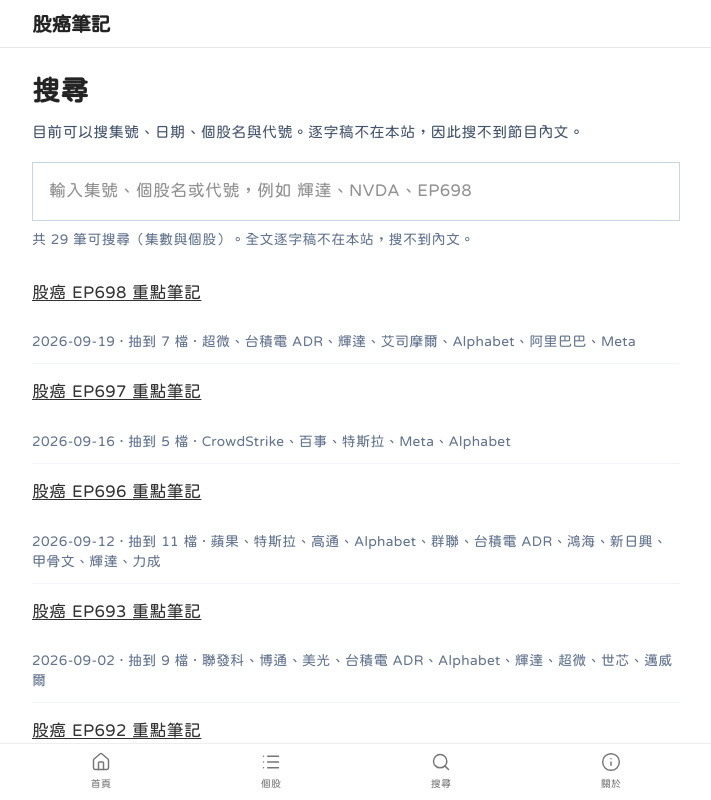
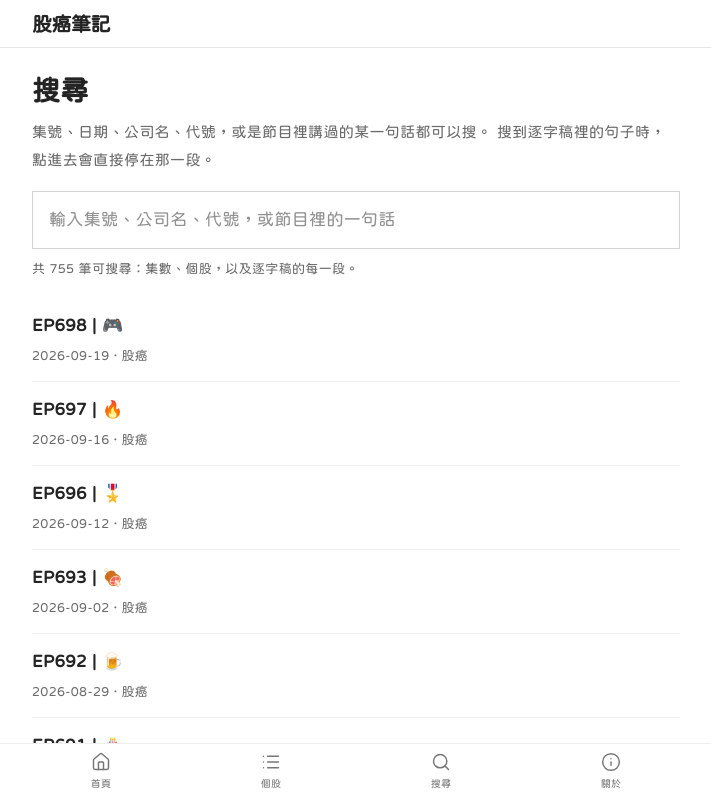
Before and after one commit to ryvn-dev/gooaye-notes, a Next.js app: page /gooaye-notes/search in a window 1280 px wide. Shown: the top 800 px of the page, without its empty margins (284-995 px from the left). Built offline with nearby package versions, Linux system fonts and the light colour scheme; no server answers.

Commit message:
Search transcripts, keep RSS titles and put the query in the URL (RF-1107)
Change-Kind: fix

```diff
--- a/app/search/page.tsx
+++ b/app/search/page.tsx
@@ -1,43 +1,67 @@
 import type { Metadata } from 'next';
-import { getIndex, getTickers, tickerSlug } from '@/lib/content';
+import { getAllEpisodes, getTickers, getTranscriptFacts, tickerSlug } from '@/lib/content';
 import SearchClient, { type SearchDoc } from '@/components/SearchClient';
 import { abs } from '@/lib/site';
 
 export const metadata: Metadata = {
-  title: '搜尋集數與個股',
-  description: '在股癌筆記裡搜尋集數與個股：輸入集號、公司名或代號，找到那一集與時間碼。',
+  title: '搜尋集數、個股與逐字稿',
+  description: '在股癌筆記裡搜尋：集號、公司名、代號，或是節目裡講過的某一句話，找到那一集與那一段。',
   alternates: { canonical: abs('/search/') },
 };
 
 export default function SearchPage() {
-  const idx = getIndex();
+  const episodes = getAllEpisodes();
   const { tickers } = getTickers();
+  const facts = getTranscriptFacts();
 
-  const docs: SearchDoc[] = [
-    ...idx.episodes.map((e) => ({
-      kind: 'episode' as const,
-      href: `/p/${e.show}/${e.slug}/`,
-      title: `股癌 EP${e.ep_number} 重點筆記`,
-      sub: `${e.published_at} · 抽到 ${e.mention_total} 檔 · ${e.top_tickers.map((t) => t.display_name).join('、')}`,
-      keywords: `EP${e.ep_number} ${e.published_at} ${e.top_tickers.map((t) => `${t.ticker} ${t.display_name}`).join(' ')}`,
-    })),
-    ...tickers.map((t) => ({
-      kind: 'ticker' as const,
+  const byDate = [...episodes].sort((a, b) => b.published_at.localeCompare(a.published_at));
+
+  // 集：原標逐字（之前這裡自己編成「股癌 EP698 重點筆記」，同一集在首頁與搜尋頁叫不同名字）。
+  // 內文：摘要、重點與逐字稿的每一段都進索引 —— 逐字稿本來就在站上，
+  // 舊文案寫「逐字稿不在本站」與事實相反。
+  const episodeDocs: SearchDoc[] = byDate.map((e) => ({
+    kind: 'episode',
+    href: `/p/${e.show}/${e.slug}/`,
+    title: e.site_title,
+    sub: [e.published_at, e.show_name, e.host].filter(Boolean).join(' · '),
+    text: [e.summary_answer_first ?? '', e.summary ?? '', ...e.key_points.map((k) => k.text)]
+      .filter(Boolean)
+      .join(' '),
+  }));
+
+  const paragraphDocs: SearchDoc[] = byDate.flatMap((e) =>
+    (e.blocks ?? [])
+      .map((b, bi) => ({ b, bi }))
+      .filter(({ b }) => !b.ad && b.text.trim().length >= 6)
+      .map(({ b, bi }) => ({
+        kind: 'paragraph' as const,
+        href: `/p/${e.show}/${e.slug}/#b-${bi}`,
+        title: e.site_title,
+        sub: [e.published_at, e.show_name, e.host].filter(Boolean).join(' · '),
+        text: b.text,
+      })),
+  );
+
+  const tickerDocs: SearchDoc[] = tickers.map((t) => {
+    const n = facts.sentences[t.ticker] ?? 0;
+    return {
+      kind: 'ticker',
       href: `/ticker/${tickerSlug(t.ticker)}/`,
       title: `${t.display_name}（${t.ticker.replace('TW:', '')}）`,
-      sub: `被提到 ${t.episode_count} 集 · 合計 ${t.mention_total} 次 · 最近 ${t.last_seen}`,
-      keywords: `${t.ticker} ${t.display_name}`,
-    })),
-  ];
+      sub: `${t.episode_count} 集${n > 0 ? ` · ${n} 句` : ''} · 最近 ${t.last_seen}`,
+      text: [t.ticker.replace('TW:', ''), t.display_name, t.short_name ?? ''].join(' '),
+    };
+  });
 
   return (
     <>
       <h1>搜尋</h1>
-      <p className="mt-2 text-[15px] text-slate-600">
-        目前可以搜集號、日期、個股名與代號。逐字稿不在本站，因此搜不到節目內文。
+      <p className="mt-2 text-[15px] text-[#6b6b6b]">
+        集號、日期、公司名、代號，或是節目裡講過的某一句話都可以搜。
+        搜到逐字稿裡的句子時，點進去會直接停在那一段。
       </p>
       <div className="mt-4">
-        <SearchClient docs={docs} />
+        <SearchClient docs={[...episodeDocs, ...tickerDocs, ...paragraphDocs]} browse={episodeDocs.length + tickerDocs.length} />
       </div>
     </>
   );
--- a/components/SearchClient.tsx
+++ b/components/SearchClient.tsx
@@ -1,51 +1,121 @@
 'use client';
 
-import { useMemo, useState } from 'react';
+import { useEffect, useMemo, useState } from 'react';
 import Link from 'next/link';
-import Fuse from 'fuse.js';
+import Fuse, { type FuseResultMatch } from 'fuse.js';
 
 export type SearchDoc = {
-  kind: 'episode' | 'ticker';
+  kind: 'episode' | 'ticker' | 'paragraph';
   href: string;
   title: string;
   sub: string;
-  keywords: string;
+  text: string;
 };
 
-export default function SearchClient({ docs }: { docs: SearchDoc[] }) {
+const YELLOW = 'bg-[#fff3b0]';
+
+/** 命中那一段的前後文：只截命中的那一句附近，讓人看得出為什麼這一段被搜到。 */
+const cut = (text: string, m?: FuseResultMatch) => {
+  const span = m?.indices?.length
+    ? m.indices.reduce((a, b) => (b[1] - b[0] > a[1] - a[0] ? b : a))
+    : null;
+  if (!span) {
+    const head = text.slice(0, 80);
+    return { before: head, hit: '', after: text.length > 80 ? '…' : '' };
+  }
+  const start = Math.max(0, span[0] - 24);
+  const end = Math.min(text.length, span[1] + 1 + 40);
+  return {
+    before: (start > 0 ? '…' : '') + text.slice(start, span[0]),
+    hit: text.slice(span[0], span[1] + 1),
+    after: text.slice(span[1] + 1, end) + (end < text.length ? '…' : ''),
+  };
+};
+
+export default function SearchClient({ docs, browse }: { docs: SearchDoc[]; browse: number }) {
   const [q, setQ] = useState('');
   const fuse = useMemo(
-    () => new Fuse(docs, { keys: ['title', 'sub', 'keywords'], threshold: 0.35, ignoreLocation: true }),
+    () =>
+      new Fuse(docs, {
+        keys: [
+          { name: 'title', weight: 2 },
+          { name: 'text', weight: 1 },
+          { name: 'sub', weight: 1 },
+        ],
+        threshold: 0.3,
+        ignoreLocation: true,
+        minMatchCharLength: 2,
+        includeMatches: true,
+      }),
     [docs],
   );
-  const hits = q.trim() ? fuse.search(q.trim()).slice(0, 60).map((r) => r.item) : docs;
+
+  // 搜尋字串進網址：分享得出去，回上一頁也還在。
+  // 靜態輸出不能用 useSearchParams（會要求 Suspense 並退回 CSR），所以直接讀 location。
+  useEffect(() => {
+    const read = () => setQ(new URLSearchParams(window.location.search).get('q') ?? '');
+    read();
+    window.addEventListener('popstate', read);
+    return () => window.removeEventListener('popstate', read);
+  }, []);
+
+  useEffect(() => {
+    const u = new URL(window.location.href);
+    const now = u.searchParams.get('q') ?? '';
+    if (now === q) return;
+    if (q) u.searchParams.set('q', q);
+    else u.searchParams.delete('q');
+    window.history.replaceState(null, '', `${u.pathname}${u.search}${u.hash}`);
+  }, [q]);
+
+  const term = q.trim();
+  const hits = term
+    ? fuse.search(term).slice(0, 60)
+    : docs.slice(0, browse).map((item) => ({ item, matches: undefined }));
 
   return (
     <div>
       <label htmlFor="q" className="sr-only">
-        搜尋集數或個股
+        搜尋集數、個股或逐字稿
       </label>
       <input
         id="q"
         type="search"
         value={q}
         onChange={(e) => setQ(e.target.value)}
-        placeholder="輸入集號、個股名或代號，例如 輝達、NVDA、EP698"
-        className="w-full border border-slate-300 px-4 py-3 text-[17px] outline-none focus:border-slate-500"
+        placeholder="輸入集號、公司名、代號，或節目裡的一句話"
+        className="w-full border border-[#d4d4d4] px-4 py-3 text-[17px] outline-none focus:border-[#767676]"
       />
-      <p className="mt-2 text-sm text-slate-500">
-        {q.trim() ? `${hits.length} 筆結果` : `共 ${docs.length} 筆可搜尋（集數與個股）。全文逐字稿不在本站，搜不到內文。`}
+      <p className="mt-2 text-[13px] text-[#6b6b6b]">
+        {term
+          ? `${hits.length} 筆結果`
+          : `共 ${docs.length} 筆可搜尋：集數、個股，以及逐字稿的每一段。`}
       </p>
-      <ul className="mt-4 divide-y divide-slate-100">
-        {hits.map((d) => (
-          <li key={d.href} className="py-3">
-            <Link href={d.href} className="font-medium underline underline-offset-2">
-              {d.title}
-            </Link>
-            <p className="text-sm text-slate-500">{d.sub}</p>
-          </li>
-        ))}
+      <ul className="mt-4 divide-y divide-[#eee]">
+        {hits.map((r, i) => {
+          const d = r.item;
+          const m = (r.matches as readonly FuseResultMatch[] | undefined)?.find((x) => x.key === 'text');
+          const s = d.kind === 'paragraph' ? cut(d.text, m) : null;
+          return (
+            <li key={`${d.href}-${i}`} className="py-3">
+              <Link href={d.href} className="font-bold text-[#242424] no-underline">
+                {d.title}
+              </Link>
+              <p className="mt-0.5 text-[13px] text-[#6b6b6b]">{d.sub}</p>
+              {s && (
+                <p className="mt-1 text-[14px] leading-7 text-[#333]">
+                  {s.before}
+                  {s.hit && <mark className={`${YELLOW} text-[#242424]`}>{s.hit}</mark>}
+                  {s.after}
+                </p>
+              )}
+            </li>
+          );
+        })}
       </ul>
+      {term && hits.length === 0 && (
+        <p className="mt-4 text-[15px] text-[#6b6b6b]">沒有找到。站上目前只有收錄範圍內的集數。</p>
+      )}
     </div>
   );
 }
```
